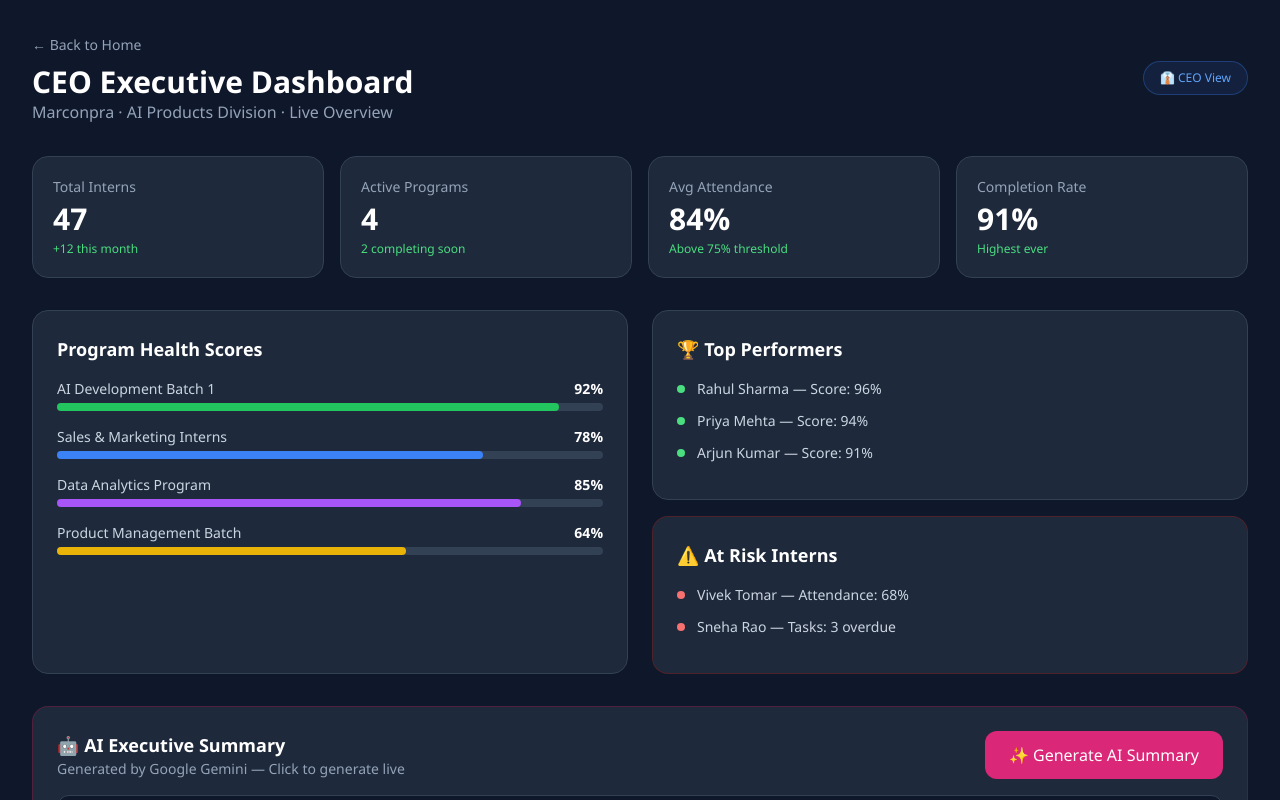
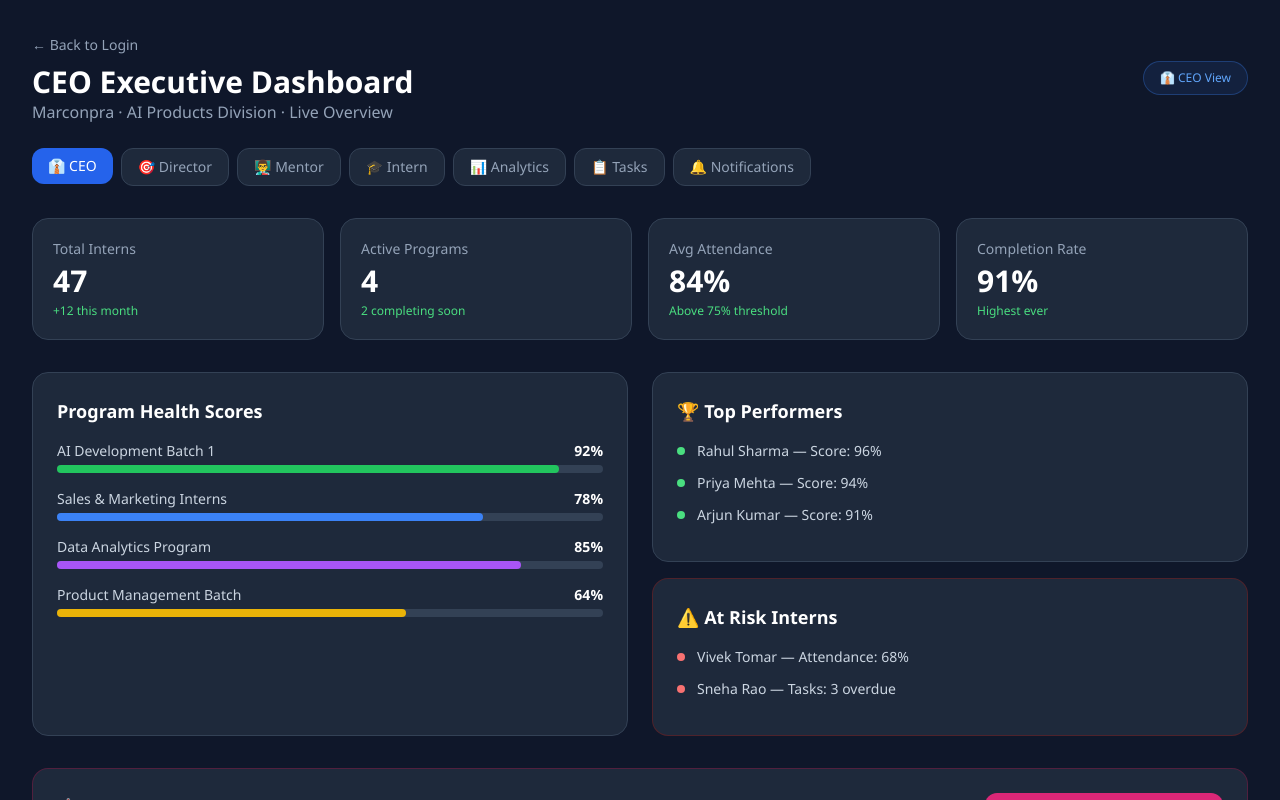
Before and after one commit to sunil3659/marconpra-ipms, a Next.js app: page /dashboard/ceo in a window 1280 px wide. Shown: the top 800 px of the page. Built offline with nearby package versions, Linux system fonts and the light colour scheme.

Commit message:
Add navigation bar to CEO dashboard

```diff
--- a/app/dashboard/ceo/page.tsx
+++ b/app/dashboard/ceo/page.tsx
@@ -38,15 +38,38 @@ export default function CEODashboard() {
     <main className="min-h-screen bg-[#0f172a] p-8">
 
       {/* Header */}
-      <div className="flex items-center justify-between mb-8">
+      <div className="flex items-center justify-between mb-6">
         <div>
-          <Link href="/" className="text-slate-400 text-sm hover:text-white">← Back to Home</Link>
+          <Link href="/login" className="text-slate-400 text-sm hover:text-white">← Back to Login</Link>
           <h1 className="text-3xl font-bold text-white mt-2">CEO Executive Dashboard</h1>
           <p className="text-slate-400">Marconpra · AI Products Division · Live Overview</p>
         </div>
         <div className="bg-blue-500/10 border border-blue-500/30 text-blue-400 text-xs px-4 py-2 rounded-full">
           👔 CEO View
         </div>
+      </div>
+
+      {/* Navigation Bar */}
+      <div className="flex gap-2 mb-8 flex-wrap">
+        {[
+          { href: '/dashboard/ceo', label: '👔 CEO', active: true },
+          { href: '/dashboard/director', label: '🎯 Director', active: false },
+          { href: '/dashboard/mentor', label: '👨‍🏫 Mentor', active: false },
+          { href: '/dashboard/intern', label: '🎓 Intern', active: false },
+          { href: '/analytics', label: '📊 Analytics', active: false },
+          { href: '/tasks', label: '📋 Tasks', active: false },
+          { href: '/notifications', label: '🔔 Notifications', active: false },
+        ].map((item) => (
+          <Link key={item.href} href={item.href}>
+            <div className={`px-4 py-2 rounded-xl text-sm font-medium transition-all cursor-pointer ${
+              item.active
+                ? 'bg-blue-600 text-white'
+                : 'bg-[#1e293b] text-slate-400 hover:text-white border border-slate-700'
+            }`}>
+              {item.label}
+            </div>
+          </Link>
+        ))}
       </div>
 
       {/* Stats Grid */}
@@ -117,7 +140,7 @@ export default function CEODashboard() {
         <div className="flex items-center justify-between mb-4">
           <div>
             <h2 className="text-white font-bold text-lg">🤖 AI Executive Summary</h2>
-            <p className="text-slate-400 text-sm">Generated by Google Gemini — Click to generate live</p>
+            <p className="text-slate-400 text-sm">Generated by AI — Click to generate live</p>
           </div>
           <button
             onClick={generateSummary}
```
